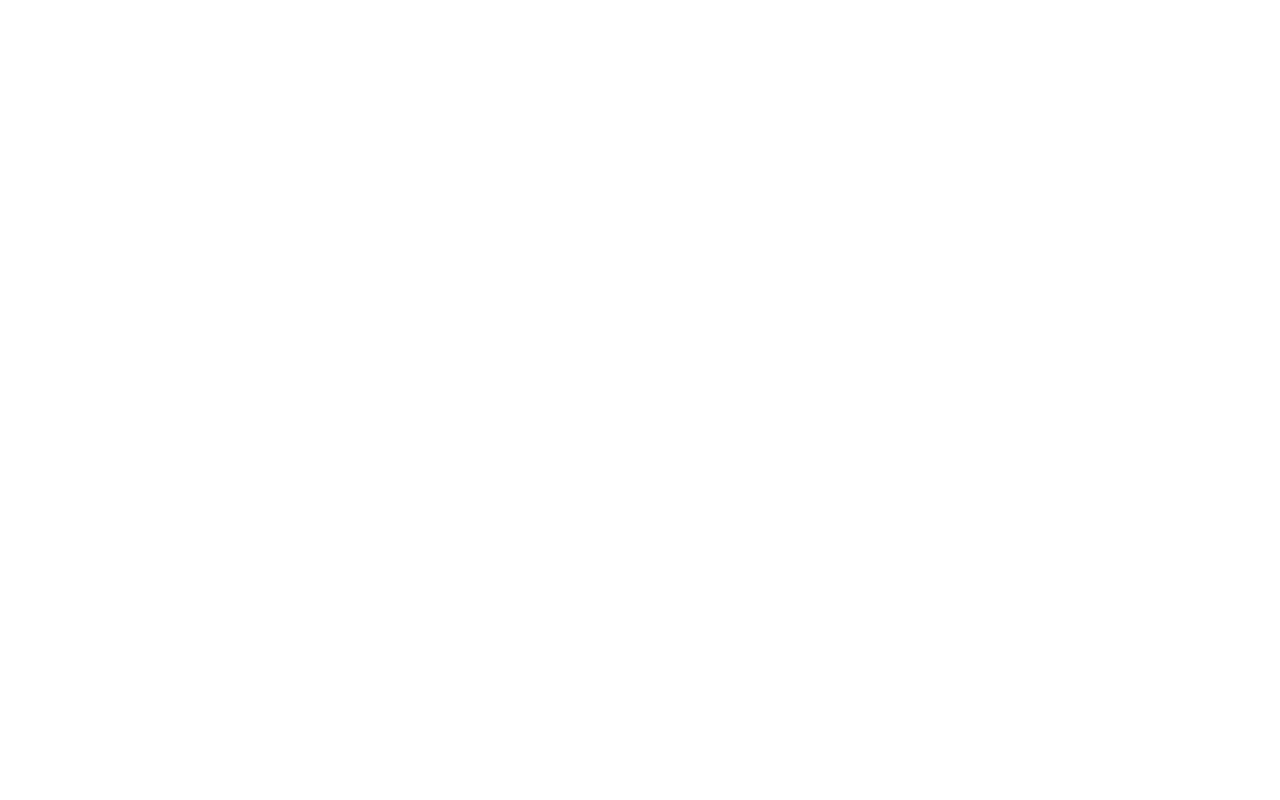
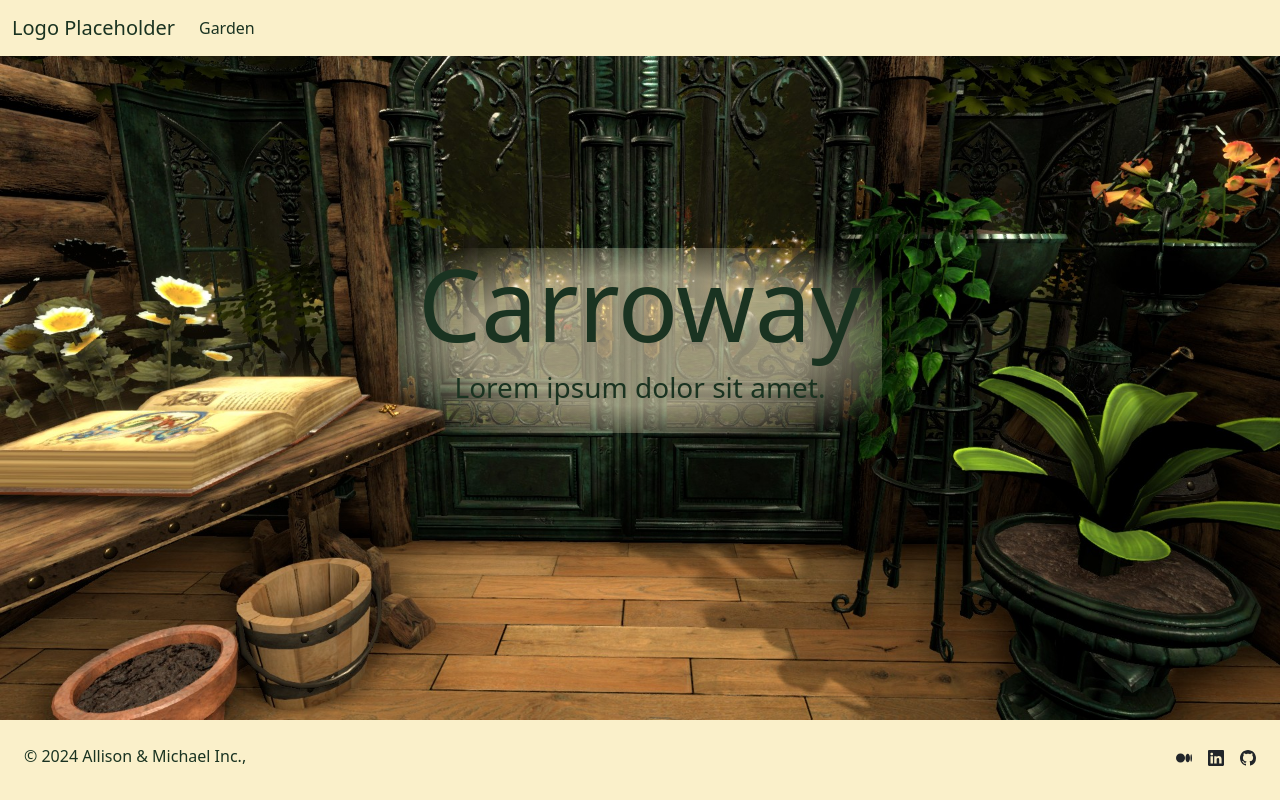
Before and after one commit to michaellgans/garden_of_dreams, a plain HTML site: page pages/garden.html in a window 1280 px wide. Drawn offline with nearby package versions, Linux system fonts and the light colour scheme.

Commit message:
M - 6:57PM - Creates Garden page and links to index

```diff
--- a/pages/garden.html
+++ b/pages/garden.html
@@ -0,0 +1,87 @@
+<!DOCTYPE html>
+<html lang="en">
+<head>
+    <meta charset="UTF-8">
+    <meta name="viewport" content="width=device-width, initial-scale=1.0">
+    <title>Garden of Dreams</title>
+
+    <!-- Bootstrap -->
+    <link href="https://cdn.jsdelivr.net/npm/bootstrap@5.3.3/dist/css/bootstrap.min.css" rel="stylesheet" integrity="sha384-QWTKZyjpPEjISv5WaRU9OFeRpok6YctnYmDr5pNlyT2bRjXh0JMhjY6hW+ALEwIH" crossorigin="anonymous">
+
+    <!-- Styles -->
+    <link rel="stylesheet" href="../static/styles/styles.css">
+
+    <!-- JQuery -->
+</head>
+<body>
+    <!-- Header -->
+    <header class="header">
+        <nav class="navbar navbar-expand-lg">
+            <div class="container-fluid">
+              <a class="navbar-brand text-primary" href="../index.html">Logo Placeholder</a>
+              <button class="navbar-toggler" type="button" data-bs-toggle="collapse" data-bs-target="#navbarSupportedContent" aria-controls="navbarSupportedContent" aria-expanded="false" aria-label="Toggle navigation">
+                <span class="navbar-toggler-icon"></span>
+              </button>
+              <div class="collapse navbar-collapse" id="navbarSupportedContent">
+                <ul class="navbar-nav me-auto mb-2 mb-lg-0">
+                  <li class="nav-item">
+                    <a class="nav-link active text-primary" aria-current="page" href="./garden.html">Garden</a>
+                  </li>
+                  <!-- <li class="nav-item text-primary">
+                    <a class="nav-link" href="#">Garden</a>
+                  </li>
+                  <li class="nav-item text-primary">
+                    <a class="nav-link" href="#">Globe</a> -->
+                  </li>
+                </ul>
+              </div>
+            </div>
+          </nav>
+    </header>
+
+    <!-- Hero Section -->
+    <section class="text-center hero-section text-primary">
+        <div class="title-container">
+            <h1 class="hero-title">
+                Carroway
+            </h1>
+            <h3>
+                Lorem ipsum dolor sit amet.
+            </h3>
+        </div>
+    </section>
+
+    <!-- Footer -->
+    <footer class="footer text-primary">
+        <div class="d-flex justify-content-between align-self-center px-4 my-3">
+        <p>© 2024 Allison & Michael Inc.,</p>
+        <ul class="list-unstyled d-flex">
+            <li class="ms-3">
+                <a class="link-dark" href="#">
+                    <svg xmlns="http://www.w3.org/2000/svg" width="16" height="16" fill="currentColor" class="bi bi-medium" viewBox="0 0 16 16">
+                        <path d="M9.025 8c0 2.485-2.02 4.5-4.513 4.5A4.506 4.506 0 0 1 0 8c0-2.486 2.02-4.5 4.512-4.5A4.506 4.506 0 0 1 9.025 8m4.95 0c0 2.34-1.01 4.236-2.256 4.236S9.463 10.339 9.463 8c0-2.34 1.01-4.236 2.256-4.236S13.975 5.661 13.975 8M16 8c0 2.096-.355 3.795-.794 3.795-.438 0-.793-1.7-.793-3.795 0-2.096.355-3.795.794-3.795.438 0 .793 1.699.793 3.795"/>
+                    </svg>
+                </a>
+            </li>
+            <li class="ms-3">
+                <a class="link-dark" href="#">
+                    <svg xmlns="http://www.w3.org/2000/svg" width="16" height="16" fill="currentColor" class="bi bi-linkedin" viewBox="0 0 16 16">
+                        <path d="M0 1.146C0 .513.526 0 1.175 0h13.65C15.474 0 16 .513 16 1.146v13.708c0 .633-.526 1.146-1.175 1.146H1.175C.526 16 0 15.487 0 14.854zm4.943 12.248V6.169H2.542v7.225zm-1.2-8.212c.837 0 1.358-.554 1.358-1.248-.015-.709-.52-1.248-1.342-1.248S2.4 3.226 2.4 3.934c0 .694.521 1.248 1.327 1.248zm4.908 8.212V9.359c0-.216.016-.432.08-.586.173-.431.568-.878 1.232-.878.869 0 1.216.662 1.216 1.634v3.865h2.401V9.25c0-2.22-1.184-3.252-2.764-3.252-1.274 0-1.845.7-2.165 1.193v.025h-.016l.016-.025V6.169h-2.4c.03.678 0 7.225 0 7.225z"/>
+                    </svg>
+                </a>
+            </li>
+            <li class="ms-3">
+                <a class="link-dark" href="#">
+                    <svg xmlns="http://www.w3.org/2000/svg" width="16" height="16" fill="currentColor" class="bi bi-github" viewBox="0 0 16 16">
+                        <path d="M8 0C3.58 0 0 3.58 0 8c0 3.54 2.29 6.53 5.47 7.59.4.07.55-.17.55-.38 0-.19-.01-.82-.01-1.49-2.01.37-2.53-.49-2.69-.94-.09-.23-.48-.94-.82-1.13-.28-.15-.68-.52-.01-.53.63-.01 1.08.58 1.23.82.72 1.21 1.87.87 2.33.66.07-.52.28-.87.51-1.07-1.78-.2-3.64-.89-3.64-3.95 0-.87.31-1.59.82-2.15-.08-.2-.36-1.02.08-2.12 0 0 .67-.21 2.2.82.64-.18 1.32-.27 2-.27s1.36.09 2 .27c1.53-1.04 2.2-.82 2.2-.82.44 1.1.16 1.92.08 2.12.51.56.82 1.27.82 2.15 0 3.07-1.87 3.75-3.65 3.95.29.25.54.73.54 1.48 0 1.07-.01 1.93-.01 2.2 0 .21.15.46.55.38A8.01 8.01 0 0 0 16 8c0-4.42-3.58-8-8-8"/>
+                    </svg>
+                </a>
+            </li>
+        </ul>
+        </div>
+    </footer>
+
+    <!-- Bootstrap Scripts -->
+    <script src="https://cdn.jsdelivr.net/npm/bootstrap@5.3.3/dist/js/bootstrap.bundle.min.js" integrity="sha384-YvpcrYf0tY3lHB60NNkmXc5s9fDVZLESaAA55NDzOxhy9GkcIdslK1eN7N6jIeHz" crossorigin="anonymous"></script>
+</body>
+</html>
```
Also changed, not shown: index.html (+1 -1 lines).
